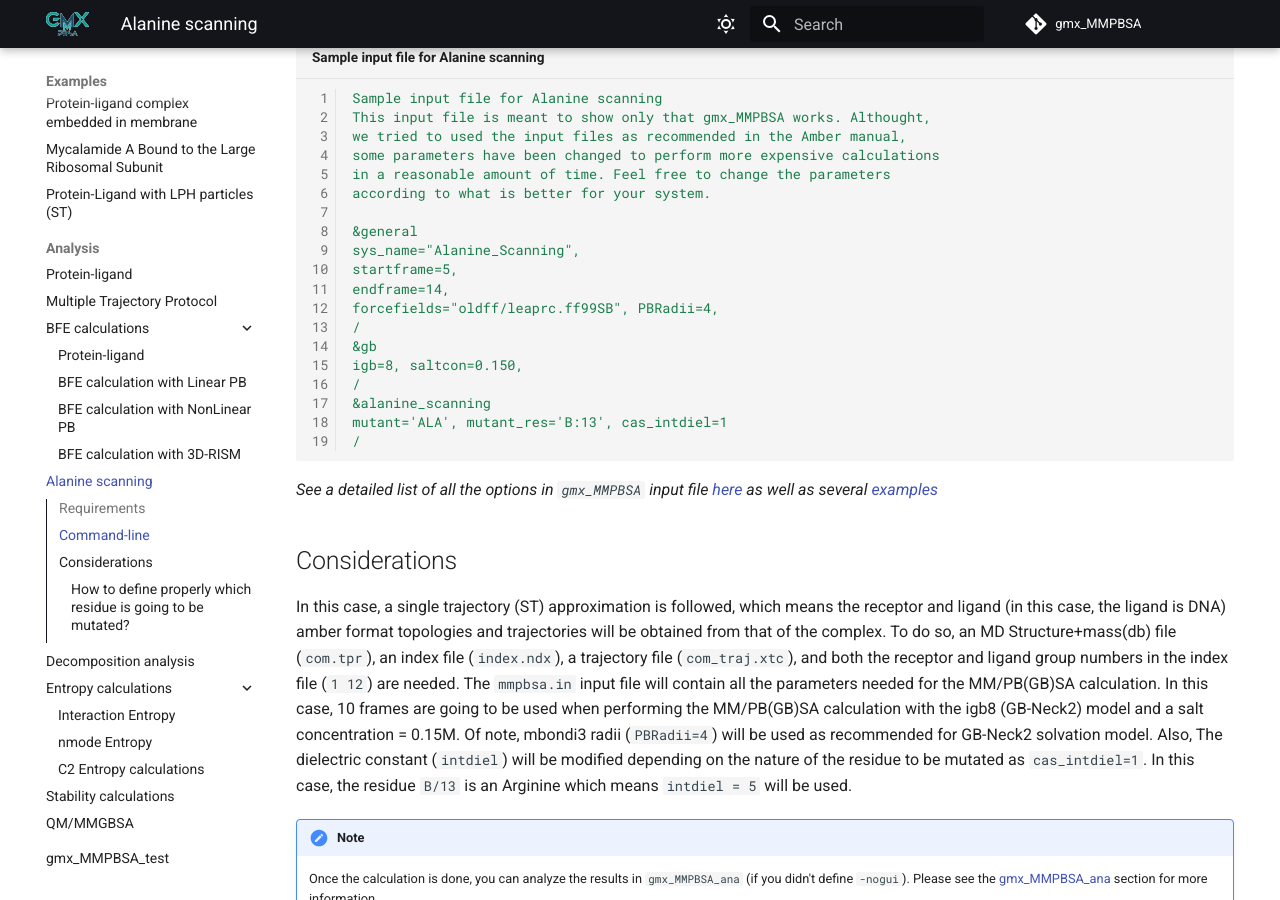
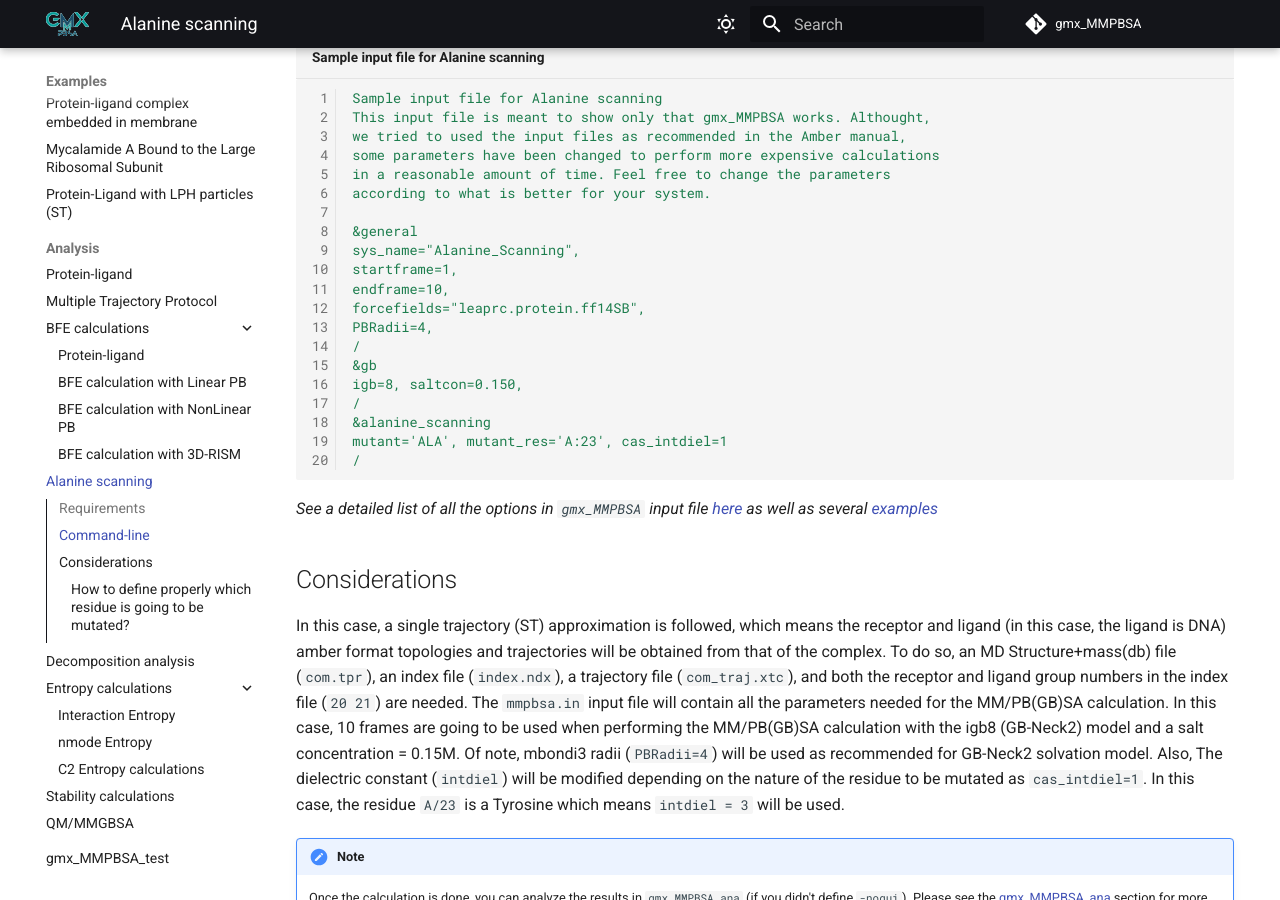
Before and after one commit to Valdes-Tresanco-MS/gmx_MMPBSA, an MkDocs documentation site: the page built from docs/examples/Alanine_scanning/README.md, in a window 1280 px wide and 900 px high, scrolled down 1263 px. Built offline with MkDocs 1.6.1 and Material for MkDocs 9.7.7, drawn with Linux system fonts in a browser that asks for light colours; comment, search, counter and statistics services are not loaded.

Commit message:
update alanine scanning tutorial

````diff
--- a/docs/examples/Alanine_scanning/README.md
+++ b/docs/examples/Alanine_scanning/README.md
@@ -41,11 +41,11 @@ That being said, once you are in the folder containing all files, the command-li
 
 === "Serial"
 
-        gmx_MMPBSA -O -i mmpbsa.in -cs com.tpr -ci index.ndx -cg 1 12 -ct com_traj.xtc
+        gmx_MMPBSA -O -i mmpbsa.in -cs com.tpr -ci index.ndx -cg 20 21 -ct com_traj.xtc
 
 === "With MPI"
 
-        mpirun -np 2 gmx_MMPBSA MPI -O -i mmpbsa.in -cs com.tpr -ci index.ndx -cg 1 12 -ct com_traj.xtc
+        mpirun -np 2 gmx_MMPBSA MPI -O -i mmpbsa.in -cs com.tpr -ci index.ndx -cg 20 21 -ct com_traj.xtc
 
 where the `mmpbsa.in` input file, is a text file containing the following lines:
 
@@ -59,15 +59,16 @@ according to what is better for your system.
 
 &general
 sys_name="Alanine_Scanning",
-startframe=5,
-endframe=14,
-forcefields="oldff/leaprc.ff99SB", PBRadii=4,
+startframe=1,
+endframe=10,
+forcefields="leaprc.protein.ff14SB",
+PBRadii=4,
 /
 &gb
 igb=8, saltcon=0.150,
 /
 &alanine_scanning
-mutant='ALA', mutant_res='B:13', cas_intdiel=1
+mutant='ALA', mutant_res='A:23', cas_intdiel=1
 /
 ```
 
@@ -77,12 +78,12 @@ _See a detailed list of all the options in `gmx_MMPBSA` input file [here][2] as
 In this case, a single trajectory (ST) approximation is followed, which means the receptor and ligand (in this case,
 the ligand is DNA) amber format topologies and trajectories will be obtained from that of the complex. To do so, an
 MD Structure+mass(db) file (`com.tpr`), an index file (`index.ndx`), a trajectory file (`com_traj.xtc`), and both
-the receptor and ligand group numbers in the index file (`1 12`) are needed. The `mmpbsa.in` input file will contain
+the receptor and ligand group numbers in the index file (`20 21`) are needed. The `mmpbsa.in` input file will contain
 all the parameters needed for the MM/PB(GB)SA calculation. In this case, 10 frames are going to be used when performing
 the MM/PB(GB)SA calculation with the igb8 (GB-Neck2) model and a salt concentration = 0.15M. Of note, mbondi3
 radii (`PBRadii=4`) will be used as recommended for GB-Neck2 solvation model. Also, The dielectric constant
 (`intdiel`) will be modified depending on the nature of the residue to be mutated as `cas_intdiel=1`. In this case,
-the residue `B/13` is an Arginine which means `intdiel = 5` will be used.
+the residue `A/23` is a Tyrosine which means `intdiel = 3` will be used.
 
 !!! note
     Once the calculation is done, you can analyze the results in `gmx_MMPBSA_ana` (if you didn't define `-nogui`).
````
Also changed, not shown: 3 other files.
